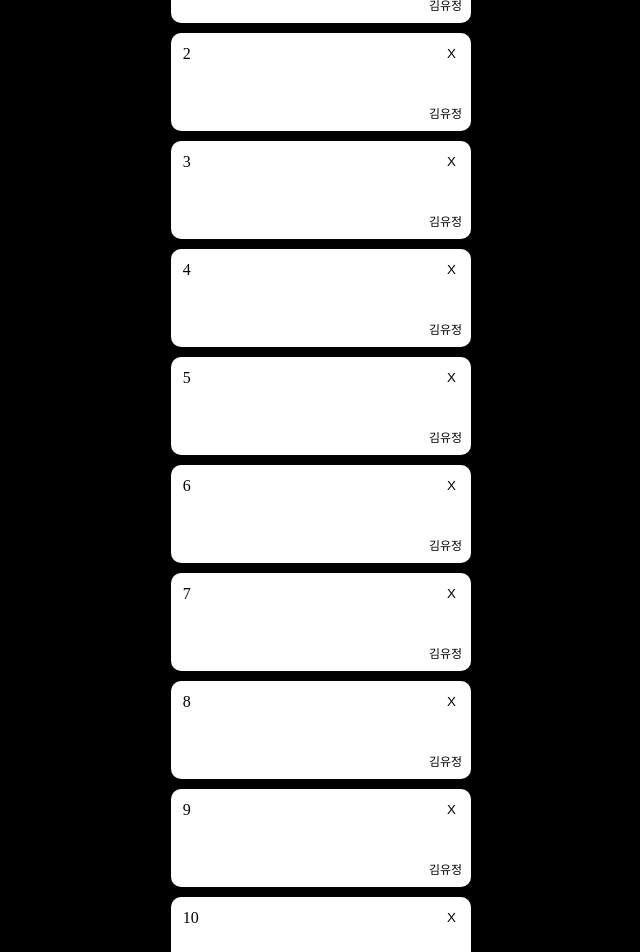
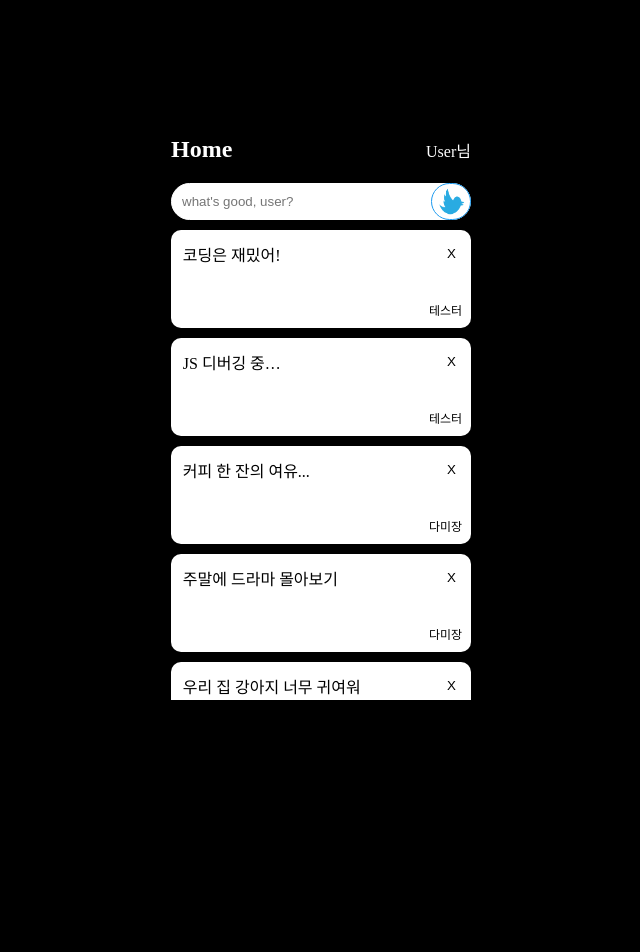
Before and after one commit to cabbage-seller/lion, a Vue app: page /main in a window 1280 px wide. Shown: the top 952 px of the page, without its empty margins (319-959 px from the left). After the commit the page ends 816 px from the top, so only its background shows below. Built offline with nearby package versions, Linux system fonts and the light colour scheme.

Commit message:
#2 Feed Data Add

```diff
--- /dev/null
+++ b/src/components/FeedItem.vue
@@ -0,0 +1,54 @@
+<template>
+    <div class="feed-container">
+      <div class="feed-header">
+        <div class="feed-content">{{ feed.content }}</div>
+        <button class="feed-delete-button">X</button>
+      </div>
+      <div class="feed-name">{{ feed.user.name }}</div>
+    </div>
+</template>
+<script>
+export default {
+    props: {
+        feed: {
+            type: Object,
+            required: true
+        }
+    }
+}
+</script>
+<style scoped>
+.feed-container {
+    height: 80px;
+    background-color: white;
+    margin: 10px 0px;
+    color: black;
+    padding: 3%;
+    display: flex;
+    flex-direction: column;
+    justify-content: space-between;
+    border-radius: 10px;
+}
+
+.feed-header {
+    display: flex;
+    flex-direction: row;
+    align-items: center;
+    justify-content: space-between;
+}
+
+.feed-content {
+    padding: 1%;
+}
+
+.feed-delete-button {
+    background:none;
+    border: none;
+    cursor: pointer;
+}
+
+.feed-name {
+    text-align: right;
+    font-size: 12px;
+}
+</style>
--- a/src/components/FeedList.vue
+++ b/src/components/FeedList.vue
@@ -1,55 +1,109 @@
-/<template>
-    <div class="feed-list-container">
-        <div class="feed-container" v-for="i in 10" :key="i">
-            <div class="feed-header">
-                <div class="feed-content">
-                    {{ i }}
-                </div>
-                <button class="feed-delete-button">X</button>
-            </div>
-            <div class="feed-name">김유정</div>
-        </div>
+<template>
+  <div class="feed-list-container">
+    <div v-if="initFeedData.length > 0">
+      <feedItem v-for="feed in initFeedData" :key="feed.id" :feed="feed"/>
     </div>
+    <div v-else>
+      <div>피드가 없습니다.</div>
+    </div>
+  </div>
 </template>
 
 <script>
+import FeedItem from "./FeedItem.vue"
+
+const testData = [
+    {
+        id: 11,
+        content: "코딩은 재밌어!",
+        user: {
+            id: 12,
+            name: "테스터"
+        }
+    },
+    {
+        id: 10,
+        content: "JS 디버깅 중…",
+        user: {
+            id: 12,
+            name: "테스터"
+        }
+    },
+    {
+        id: 9,
+        content: "커피 한 잔의 여유...",
+        user: {
+            id: 13,
+            name: "다미장"
+        }
+    },
+    {
+        id: 6,
+        content: "주말에 드라마 몰아보기",
+        user: {
+            id: 13,
+            name: "다미장"
+        }
+    },
+    {
+        id: 5,
+        content: "우리 집 강아지 너무 귀여워",
+        user: {
+            id: 13,
+            name: "다미장"
+        }
+    },
+    {
+        id: 4,
+        content: "2025년에는 꼭 운동한다!",
+        user: {
+            id: 11,
+            name: "user"
+        }
+    },
+    {
+        id: 3,
+        content: "디버깅만 몇 시간째…",
+        user: {
+            id: 11,
+            name: "user"
+        }
+    },
+    {
+        id: 2,
+        content: "아침 커피로 하루 시작",
+        user: {
+            id: 11,
+            name: "user"
+        }
+    },
+    {
+        id: 1,
+        content: "오늘도 멋진 하루 되세요!",
+        user: {
+            id: 11,
+            name: "user"
+        }
+    }
+]
 export default {
     name: "FeedList",
+    data() {
+      return {
+        initFeedData: []
+      }
+    },
+    components: { FeedItem },
+    created() {
+      this.initFeedData = testData
+    }
 }
 </script>
 
 <style scoped>
-.feed-container {
-    height: 80px;
-    background-color: white;
-    margin: 10px 0px;
-    color: black;
-    padding: 3%;
-    display: flex;
-    flex-direction: column;
-    justify-content: space-between;
-    border-radius: 10px;
+.feed-list-container {
+    height: 60vh;
+    overflow-y: auto;
 }
 
-.feed-header {
-    display: flex;
-    flex-direction: row;
-    align-items: center;
-    justify-content: space-between;
-}
-
-.feed-content {
-    padding: 1%;
-}
-
-.feed-delete-button {
-    background:none;
-    border: none;
-    cursor: pointer;
-}
-
-.feed-name {
-    text-align: right;
-    font-size: 12px;
-}
 </style>
```
